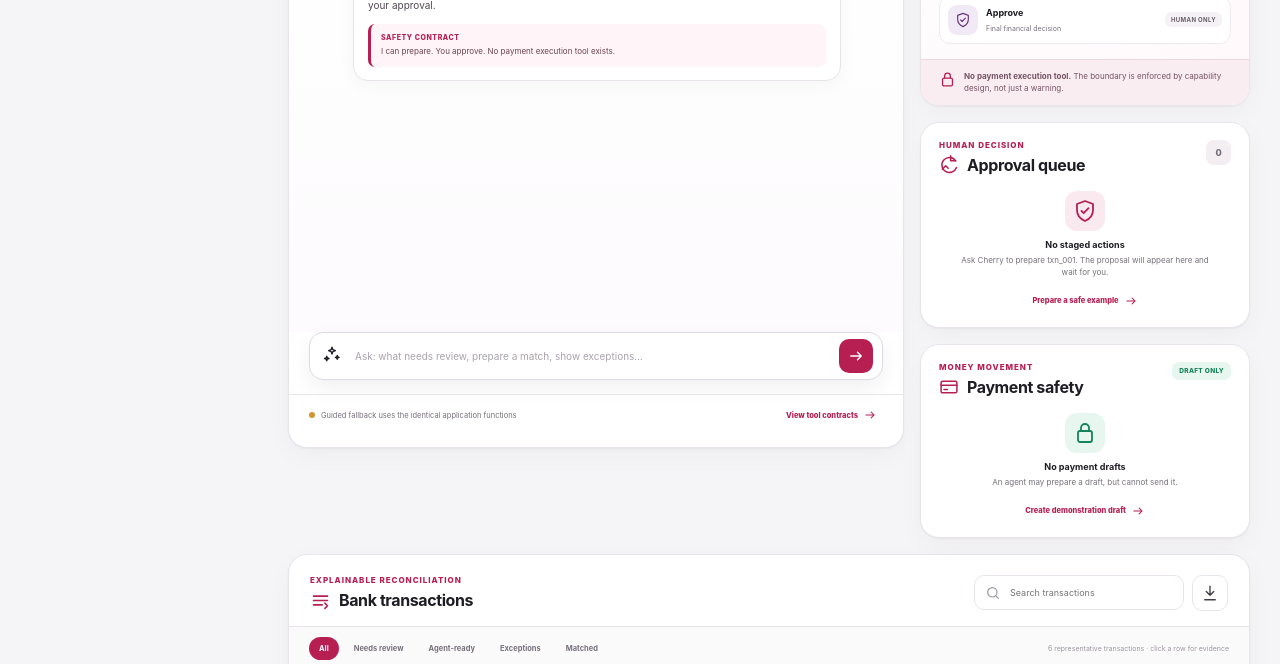
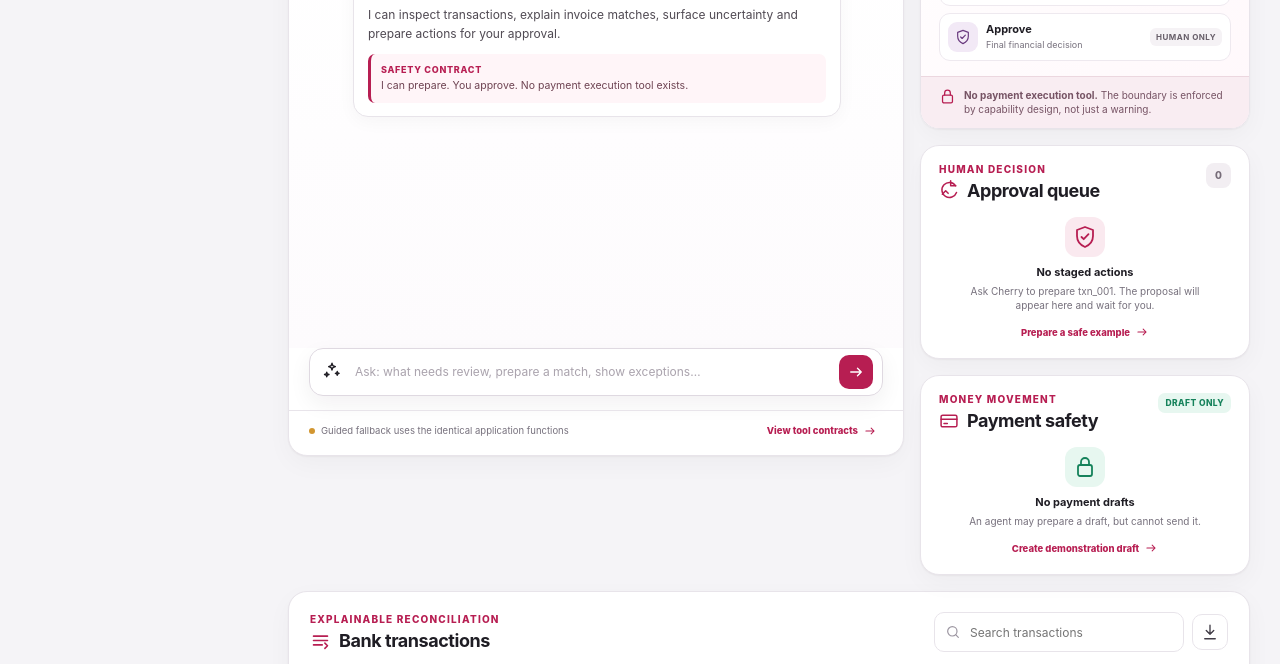
Before and after one commit to sohamtech-uk/cherry-webmcp, a website built with Vite: page index.html in a window 1280 px wide. Shown: the part 1122-1786 px from the top of the page. Built offline with nearby package versions, Linux system fonts and the light colour scheme.

Commit message:
ui: load readability typography overrides

```diff
--- a/src/styles.css
+++ b/src/styles.css
@@ -2,3 +2,4 @@
 @import './styles.workspace.css';
 @import './styles.ledger.css';
 @import './styles.responsive.css';
+@import './styles.readability.css';
```
